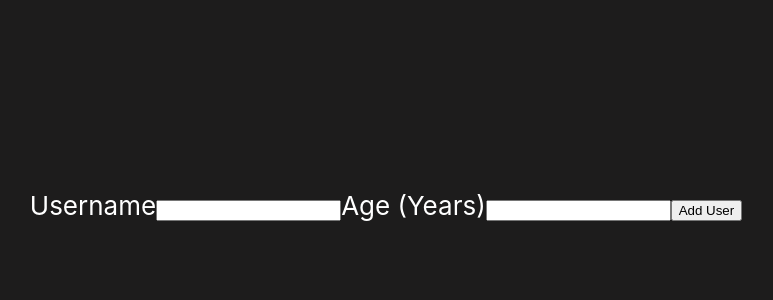
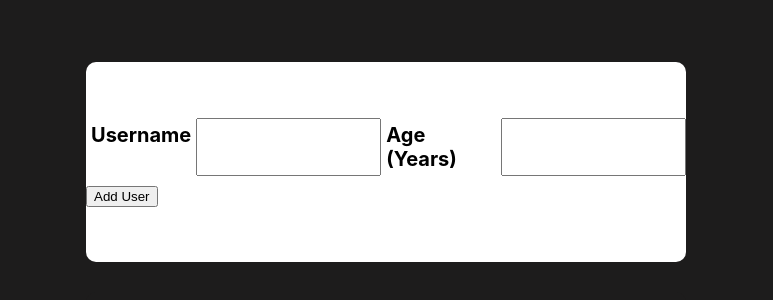
Before and after one commit to tomyang11/user-entry-log, a React (Create React App) app: page / in a window 1280 px wide. Shown: the part 182-482 px from the top of the page, without its empty margins (254-1027 px from the left). Built offline with nearby package versions, Linux system fonts and the light colour scheme.

Commit message:
Some styling

```diff
--- a/src/App.css
+++ /dev/null
@@ -1,10 +0,0 @@
-.App {
-  background-color: rgb(29, 28, 28);
-  min-height: 100vh;
-  display: flex;
-  flex-direction: column;
-  align-items: center;
-  justify-content: center;
-  font-size: calc(10px + 2vmin);
-  color: white;
-}
--- a/src/App.js
+++ b/src/App.js
@@ -1,5 +1,5 @@
 import React, { useState } from "react";
-import "./App.css";
+import styles from "./App.module.css";
 
 import UserEntryForm from "./Components/UserEntryInput";
 import UserEntryList from "./Components/UserEntryList";
@@ -17,15 +17,19 @@ function App() {
 		});
 	}
 
+	function closeModal() {
+		setValidity('normal');
+	}
+
 	return (
-		<div className='App'>
-			<section>
+		<div className={styles.App}>
+			<section className={styles.Form}>
 				<UserEntryForm validityCheck={setValidity} onAddUser={addUserHandler} />
 			</section>
-			<section>
+			<section className={`${styles.Output} ${users.length === 0 && styles.none}`}>
 				<UserEntryList listedUsers={users} />
 			</section>
-			<Modal validityType={validity} />
+			<Modal onClose={closeModal} validityType={validity} />
 		</div>
 	);
 }
--- /dev/null
+++ b/src/App.module.css
@@ -0,0 +1,37 @@
+.App {
+  background-color: rgb(29, 28, 28);
+  min-height: 100vh;
+  display: flex;
+  flex-direction: column;
+  align-items: center;
+  justify-content: center;
+  font-size: calc(10px + 2vmin);
+  color: white;
+}
+
+.Form {
+  background-color: white;
+  display: flex;
+  align-items: center;
+  justify-content: center;
+  flex-direction: column; /* Don't this does anything */
+  color: black;
+  width: 600px;
+  height: 200px;
+  border-radius: 10px;
+}
+
+.Output {
+  display: flex;
+  align-items: center;
+  justify-content: center;
+  background-color: white;
+  color: black;
+  border-radius: 10px;
+  margin: 30px;
+  width: 600px;
+}
+
+.Output.none {
+  background-color: rgb(29, 28, 28);
+}
--- a/src/Components/Modal/Modal.css
+++ b/src/Components/Modal/Modal.css
@@ -21,10 +21,12 @@
 
 .modal-title {
     margin: 0;
+    color: black;
 }
 
 .modal-body {
     padding: 10px;
     border-top: 1px solid #eee;
     border-bottom: 1px solid #eee;
+    color: black;
 }
--- a/src/Components/Modal/Modal.js
+++ b/src/Components/Modal/Modal.js
@@ -14,16 +14,16 @@ function Modal(props) {
         return null;
     } else if (props.validityType === 'missing input' || props.validityType === 'negative age') {
         return (
-            <div className="modal">
-                <div className="modal-content">
+            <div className="modal" onClick={props.onClose}>
+                <div className="modal-content" onClick={e => e.stopPropagation()}>
                     <div className="modal-header">
-                        <h4 className="modal-title">Modal title</h4>
+                        <h4 className="modal-title">Invalid Input</h4>
                     </div>
                     <div className="modal-body">
                         {modalContent}
                     </div>
                     <div className="modal-footer">
-                        <button className="button">Close</button>
+                        <button className="button" onClick={props.onClose}>Okay</button>
                     </div>
                 </div>
             </div>
--- a/src/Components/UserEntryInput.css
+++ b/src/Components/UserEntryInput.css
@@ -1,5 +1,10 @@
-.form {
-    background-color: white;
+.form-control {
+    display: flex;
+}
 
-
+.form-control label {
+    color: black;
+    font-weight: 700;
+    font-size: 20px;
+    margin: 5px;
 }
--- a/src/Components/UserEntryInput.js
+++ b/src/Components/UserEntryInput.js
@@ -39,10 +39,12 @@ function UserEntryForm(props) {
 
 	return (
 		<form onSubmit={submitHandler}>
-			<label>Username</label>
-			<input type="text" value={userName} onChange={inputNameHandler} />
-			<label>Age (Years)</label>
-			<input type="text" value={userAge} onChange={inputAgeHandler} />
+			<div className='form-control'>
+				<label>Username</label>
+				<input type="text" value={userName} onChange={inputNameHandler} />
+				<label>Age (Years)</label>
+				<input type="text" value={userAge} onChange={inputAgeHandler} />
+			</div>
 			<button type="submit">Add User</button>
 		</form>
 	);
```
